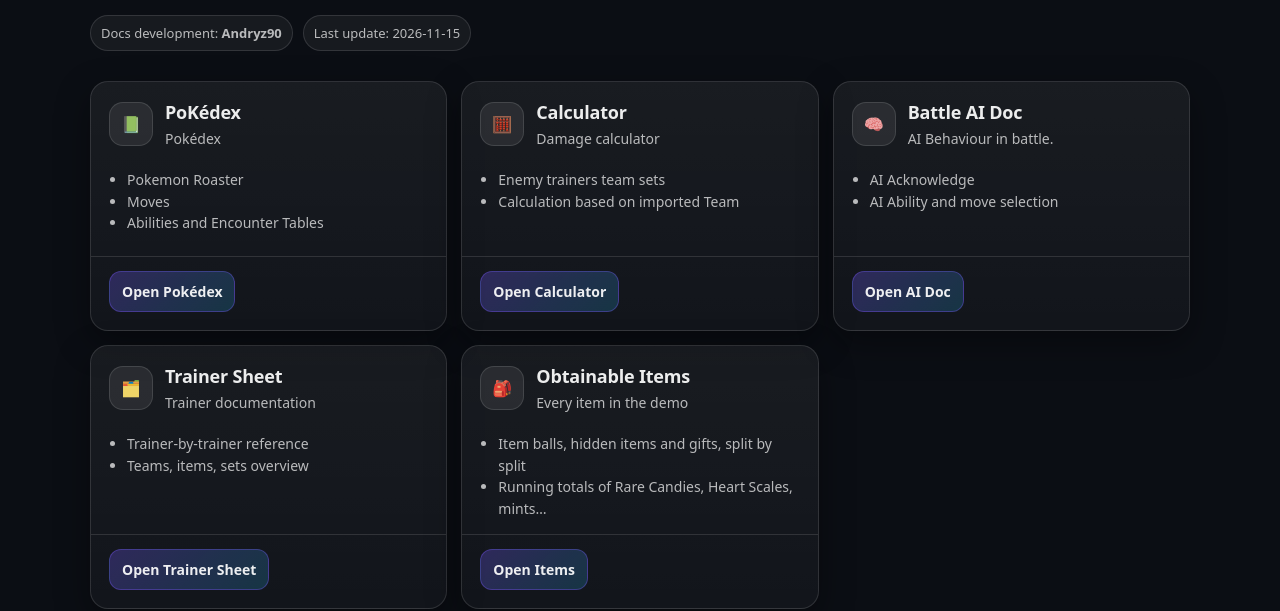
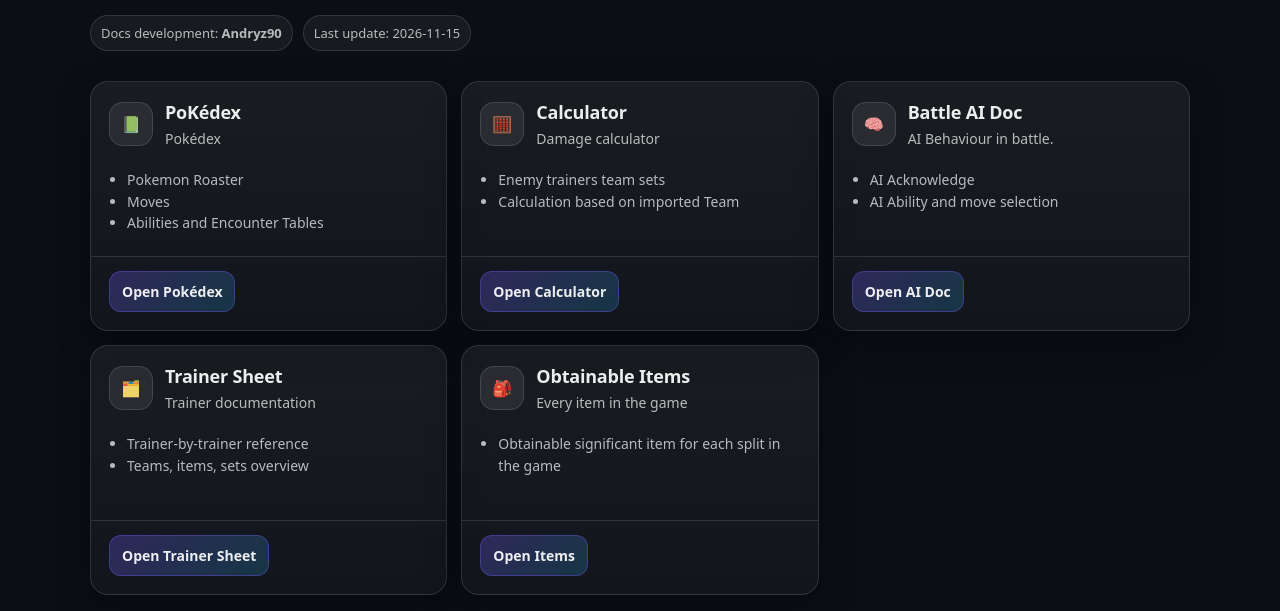
Before and after one commit to PokemonSmeragis/pokemonsmeragis.github.io, a plain HTML site: page index.html in a window 1280 px wide. Shown: the part 228-839 px from the top of the page. Drawn offline with Linux system fonts and the light colour scheme.

Commit message:
Adjusted description for item doc

```diff
--- a/index.html
+++ b/index.html
@@ -165,14 +165,13 @@
           <div class="icon" aria-hidden="true">🎒</div>
           <div>
             <h2>Obtainable Items</h2>
-            <p class="muted">Every item in the demo</p>
+            <p class="muted">Every item in the game</p>
           </div>
         </div>
 
         <div class="card-body">
           <ul class="bullets">
-            <li>Item balls, hidden items and gifts, split by split</li>
-            <li>Running totals of Rare Candies, Heart Scales, mints…</li>
+            <li>Obtainable significant item for each split in the game</li>
           </ul>
         </div>
 
```
